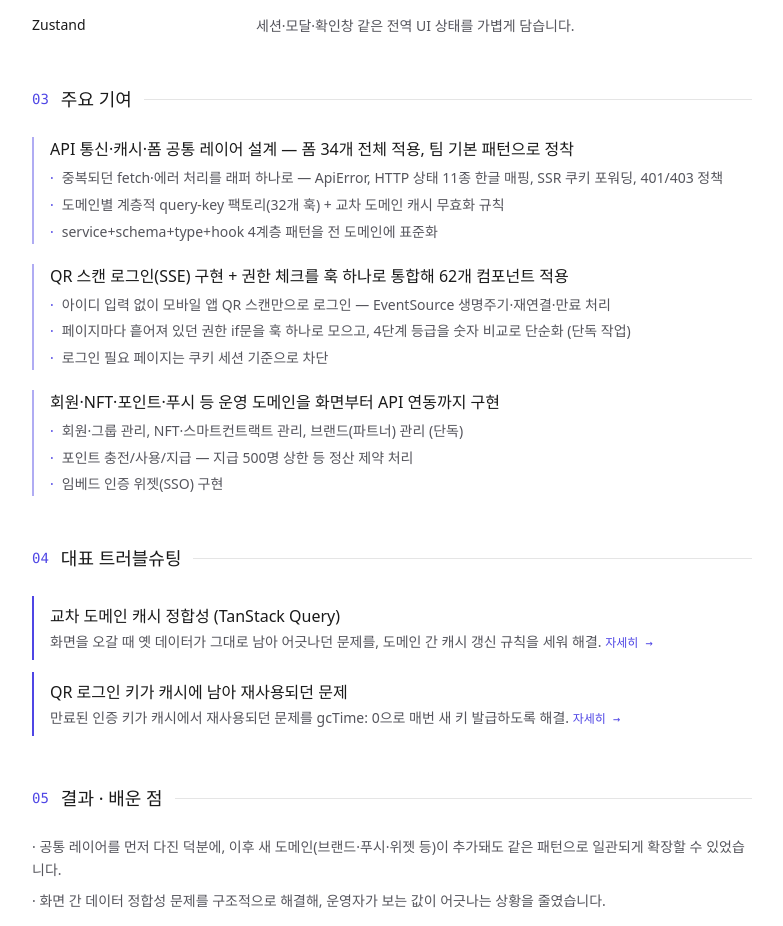
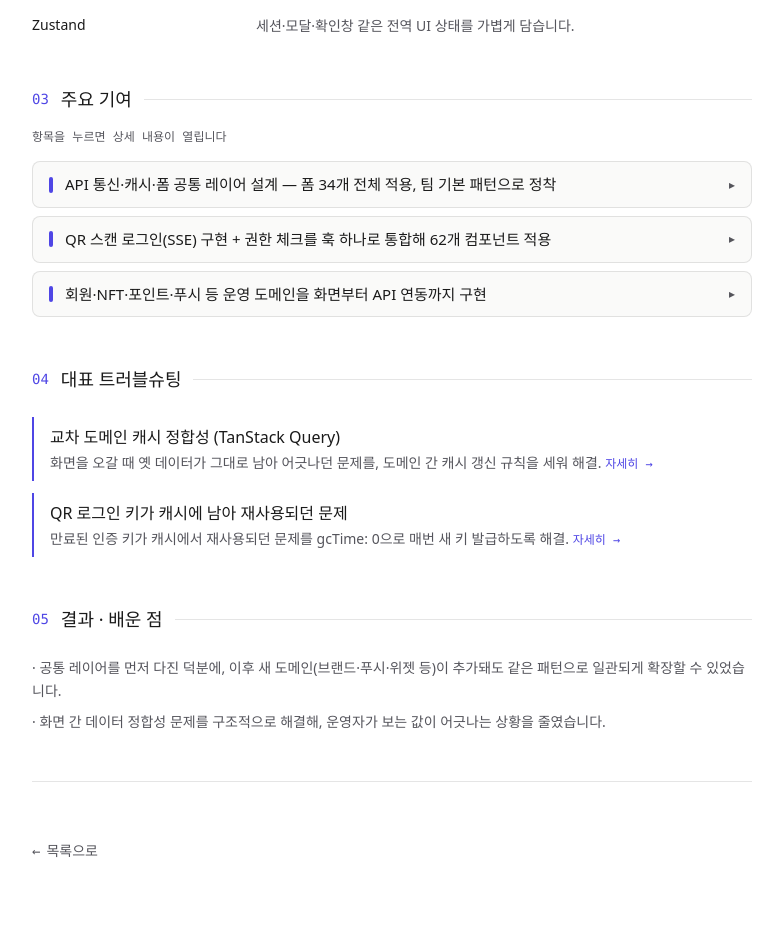
Before and after one commit to aqumon12/aqumon-portfolio, a Next.js app: page /projects/admin-web in a window 1280 px wide. Shown: the part 820-1746 px from the top of the page, without its empty margins (248-1031 px from the left). After the commit the page ends 1722 px from the top, so only its background shows below. Built offline with nearby package versions, Linux system fonts and the light colour scheme.

Commit message:
feat: 주요 기여를 접이식(제목만 노출)으로 전환해 스캔성 개선

```diff
--- a/app/projects/[slug]/page.tsx
+++ b/app/projects/[slug]/page.tsx
@@ -110,11 +110,17 @@ export default async function ProjectPage({
 
       <section className="pb-12">
         <SectionLabel index="03" title="주요 기여" />
-        <div className="space-y-5">
+        <p className="text-xs mb-4 -mt-2 mono" style={{ color: "var(--muted)" }}>항목을 누르면 상세 내용이 열립니다</p>
+        <div className="space-y-2">
           {p.contributions.map((c) => (
-            <div key={c.title} className="pl-4" style={{ borderLeft: "2px solid color-mix(in srgb, var(--accent) 45%, transparent)" }}>
-              <h3 className="text-base font-medium mb-1.5">{c.title}</h3>
-              <ul className="space-y-1">
+            <details key={c.title} className="group rounded-lg"
+                     style={{ border: "1px solid var(--border)", background: "var(--surface)" }}>
+              <summary className="flex items-center gap-3 px-4 py-3 cursor-pointer list-none select-none">
+                <span aria-hidden className="shrink-0 w-1 h-4 rounded-full" style={{ background: "var(--accent)" }} />
+                <h3 className="text-[15px] font-medium leading-snug flex-1">{c.title}</h3>
+                <span aria-hidden className="text-xs transition-transform group-open:rotate-90" style={{ color: "var(--muted)" }}>▸</span>
+              </summary>
+              <ul className="space-y-1.5 px-5 pb-4 pt-1">
                 {c.details.map((d) => (
                   <li key={d} className="text-sm leading-relaxed flex gap-2" style={{ color: "var(--muted)" }}>
                     <span aria-hidden style={{ color: "var(--accent)" }}>·</span>
@@ -122,7 +128,7 @@ export default async function ProjectPage({
                   </li>
                 ))}
               </ul>
-            </div>
+            </details>
           ))}
         </div>
       </section>
```
